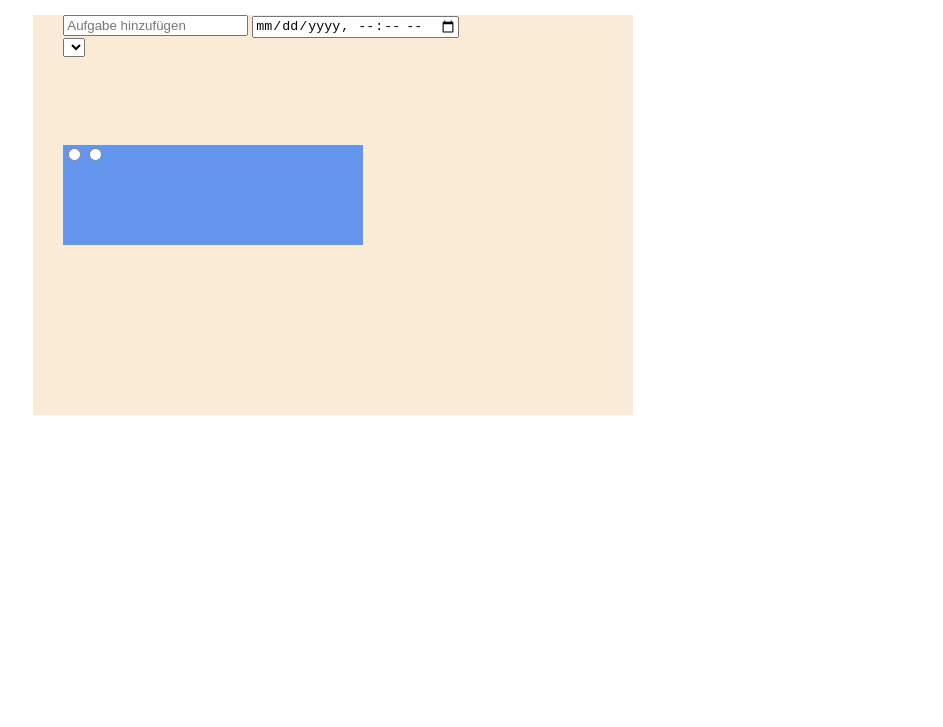
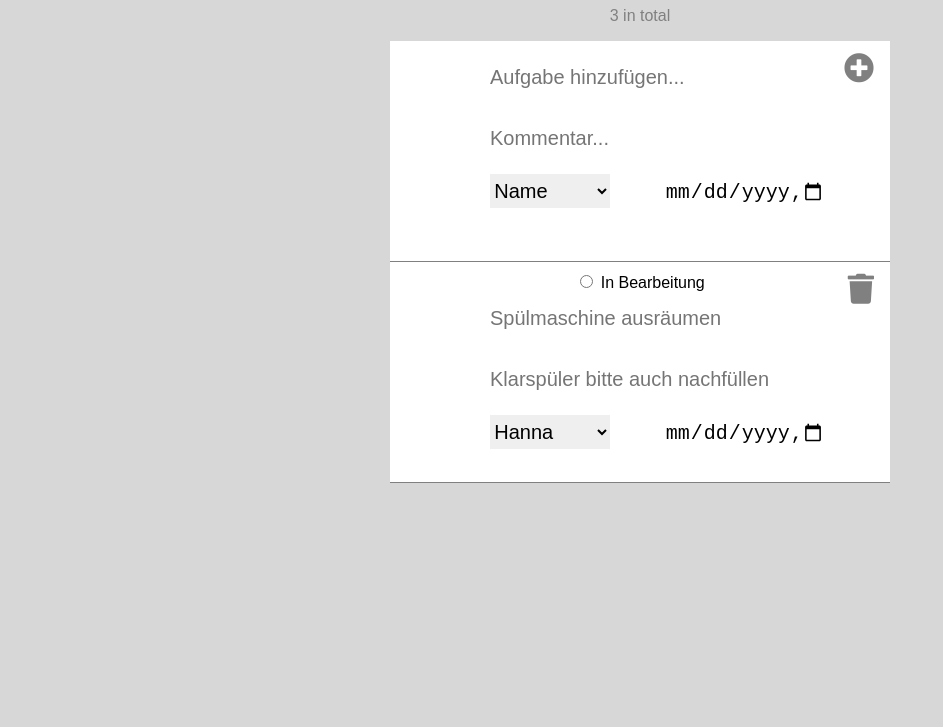
Before and after one commit to Schwer5/EIA2_SoSe_22-23, a plain HTML site: page A03_Aufgabenliste_Formular/Aufgabenliste_Formular.html in a window 1280 px wide. Shown: the part 73-800 px from the top of the page, without its empty margins (0-943 px from the left). Drawn offline with Linux system fonts and the light colour scheme.

Commit message:
Namen, radiobuttons hinzugefügt

```diff
--- a/A03_Aufgabenliste_Formular/Aufgabenliste_Formular.css
+++ b/A03_Aufgabenliste_Formular/Aufgabenliste_Formular.css
@@ -1,34 +1,121 @@
-h1 {
-text-align: center;
+body {
+    font-family: Arial, Helvetica, sans-serif;
+    background: rgba(215, 215, 215);
 }
 
-#list {
-    width: 600px;
-    height: 400px;
-    background-color: antiquewhite;
-    margin: 2%;
-    justify-content: center;
+main {
+    width: 500px;
+    margin: 0 auto;
+    text-align: center;
+}
+
+#counter {
+    color: grey;
+}
+
+.inputtask {
+    position: relative;
+    background-color: white;
+    border-bottom: 1px solid grey;
+    height: 200px;
+    padding: 10px 50px;
+}
+
+#inputTodo {
+    background: white;
+    font-size: 20px;
+    padding: 15px 50px;
+    border: none;
+    width: 100%;
+    box-sizing: border-box;
+    outline: none;
+}
+
+#inputComment {
+    background: white;
+    font-size: 20px;
+    padding: 20px 50px;
+    border: none;
+    width: 100%;
+    height: 70px;
+    box-sizing: border-box;
+    outline: none;
+}
+
+#selectname {
+    font-size: 20px;
+    border: none;
+    width: 30%;
+    height: 34px;
+    margin-left: 35px;
+}
+
+#datetime{
+    font-size: 20px;
+    padding-left: 50px;
+    border: none;
+    width: 40%;
 }
 
 #addtask {
-    width: 400px;
-    height: 100px;
-    margin: 5%;
+    position: absolute;
+    right: 10px;
+    top: 10px;
+    font-size: 30px;
+    background: none;
+    border: none;
+    outline: none;
+    color: grey;
+    cursor: pointer;
+}
+
+#deletetask {
+    position: absolute;
+    right: 10px;
+    top: 10px;
+    font-size: 30px;
+    background: none;
+    border: none;
+    outline: none;
+    color: grey;
+    cursor: pointer;
+}
+
+#radiobutton {
+    float: left;
+}
+
+.check {
+    position: absolute;
+    left: 10px;
+    top: 15px;
+    border: 1px solid rgb(189, 189, 189);
+    border-radius: 100%;
+    width: 30px;
+    height: 30px;
+}
+.check i {
+    position: relative;
+    left: 5px;
+    top: 5px;
+}
+.check.false i {
+    display: none;
+}
+
+.trash {
+    position: absolute;
+    right: 25px;
+    top: 20px;
+    color: grey;
+    cursor: pointer;
+}
+
+.trash:hover {
+    color: black;
 }
 
 
-
-#task {
-    width: 300px;
-    height: 100px;
-    background-color: cornflowerblue;
-    margin: 5%;
+#positionierung {
+    display:flex;
 }
-
-.fas.fa-plus-circle {
-    position:absolute;
-    top:10px;
-    left: 10px;
-    width: 20px;
-    height: 20px;
-}
--- a/A03_Aufgabenliste_Formular/Aufgabenliste_Formular.html
+++ b/A03_Aufgabenliste_Formular/Aufgabenliste_Formular.html
@@ -3,28 +3,45 @@
 
 <head>
     <meta charset="UTF-8">
-    <meta http-equiv="X-UA-Compatible" content="IE=edge">
     <meta name="viewport" content="width=device-width, initial-scale=1.0">
-    <title>Document</title>
+    <meta http-equiv="X-UA-Compatible" content="ie=edge">
+    <title>ToDo App</title>
     <link rel="stylesheet" href="https://cdnjs.cloudflare.com/ajax/libs/font-awesome/5.11.2/css/all.min.css">
     <link rel="stylesheet" href="Aufgabenliste_Formular.css">
     <script src="Aufgabenliste_Formular.js"></script>
 </head>
-<h1>WG ToDo-Liste</h1>
-<div id="list">
-    <div id="addtask"><span id="add"><i class="fas fa-plus-circle"></i></span>
-        <input type="text" placeholder="Aufgabe hinzufügen">
-        <input type="datetime-local" placeholder="Uhrzeit">
-        <br>
-        <select name="Name" id="selechtname"></select>
-    </div>
-    <div id="task">
-        <input type="radio"><input type="radio">
-    </div>
-</div>
 
 <body>
+    <main>
+        <h1>ToDo App</h1>
+        <p id="counter">3 in total</p>
 
+        <div class="inputtask">
+            <button id="addtask"><i class="fas fa-plus-circle"></i></button>
+            <input type="text" id="inputTodo" placeholder="Aufgabe hinzufügen...">
+            <input type="text" id="inputComment" placeholder="Kommentar...">
+            <select name="Name" id="selectname">
+                <option value="" selected>Name</option>
+                <option value="Hanna">Hanna</option>
+                <option value="Selina">Selina</option>
+                <option value="Lena">Lena</option>
+            </select>
+            <input type="datetime-local" name="date" id="datetime">
+        </div>
+        <div class="inputtask">
+            <input type="radio" id="edit" name="edit" value="HTML">
+            <label for="edit">In Bearbeitung</label><br>
+            <input type="text" id="inputTodo" placeholder="Spülmaschine ausräumen">
+            <button id="deletetask"><i class="fas fa-trash"></i></button>
+            <input type="text" id="inputComment" placeholder="Klarspüler bitte auch nachfüllen">
+            <select name="Name" id="selectname">
+                <option value="" selected>Hanna</option>
+            </select>
+
+            <input type="datetime-local" name="date" id="datetime">
+        </div>
+
+    </main>
 </body>
 
 </html>
--- a/A03_Aufgabenliste_Formular/Aufgabenliste_Formular.js
+++ b/A03_Aufgabenliste_Formular/Aufgabenliste_Formular.js
@@ -1,2 +1,18 @@
 "use strict";
+var Aufgabenliste_Formular;
+(function (Aufgabenliste_Formular) {
+    window.addEventListener('load', handleLoad);
+    function handleLoad() {
+        let addtask = document.querySelector('#addtask');
+        addtask.addEventListener('click', returnaddtask);
+        let deletetask = document.querySelector('#deletetask');
+        deletetask.addEventListener('click', returndeletetask);
+    }
+    function returnaddtask() {
+        console.log('Du hast eine Aufgabe hinzugefügt');
+    }
+    function returndeletetask() {
+        console.log('Diese Aufgabe wurde gelöscht');
+    }
+})(Aufgabenliste_Formular || (Aufgabenliste_Formular = {}));
 //# sourceMappingURL=Aufgabenliste_Formular.js.map
```
Also changed, not shown: A03_Aufgabenliste_Formular/Aufgabenliste_Formular.ts (+37 -0 lines), 1 other file.
